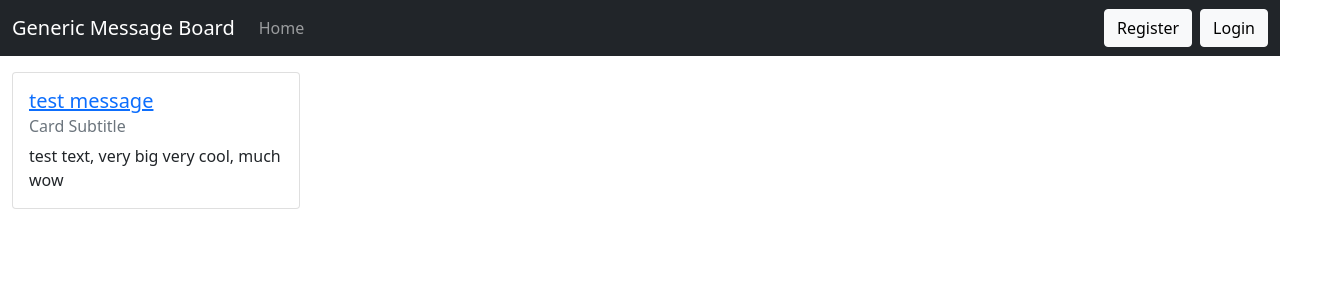
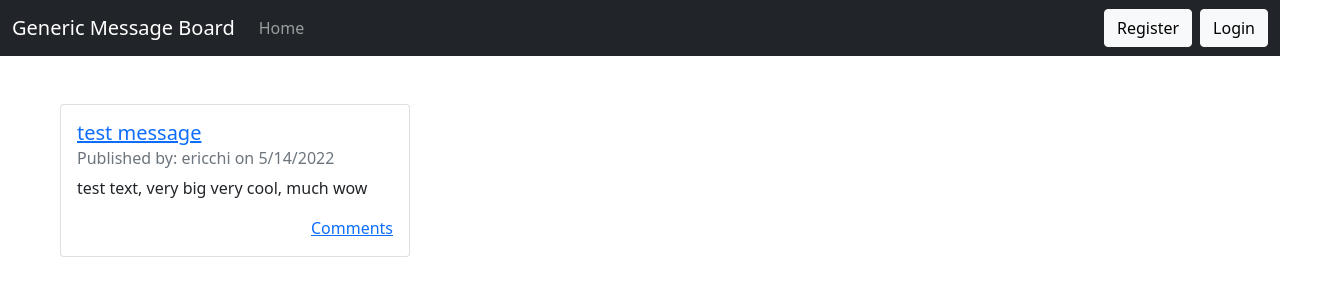
Before and after one commit to ericchi00/blog-frontend, a React (Create React App) app: page / in a window 1280 px wide. Shown: the top 300 px of the page, 1328 px wide, since content can reach past the window. Built offline with nearby package versions, Linux system fonts and the light colour scheme.

Commit message:
made card larger & added in name/date

```diff
--- a/src/components/Homepage/Home.js
+++ b/src/components/Homepage/Home.js
@@ -17,8 +17,8 @@ const Home = () => {
 				_id: Math.random() * 3,
 				title: 'test message',
 				text: 'test text, very big very cool, much wow',
-				timestamp: '5/14/2022',
-				useranme: 'date',
+				date: '5/14/2022',
+				username: 'ericchi',
 				comments: [
 					{
 						name: 'test comment',
@@ -41,18 +41,21 @@ const Home = () => {
 
 	return (
 		<>
-			<Container fluid className="justify-content-center mt-3">
+			<Container fluid className="m-5">
 				{posts.map((post, i) => {
 					return (
-						<Card key={post._id} style={{ width: '18rem' }}>
+						<Card key={post._id} style={{ width: '350px' }}>
 							<Card.Body>
 								<Card.Title>
 									<Card.Link href="">{post.title}</Card.Link>
 								</Card.Title>
 								<Card.Subtitle className="mb-2 text-muted">
-									Card Subtitle
+									Published by: {post.username} on {post.date}
 								</Card.Subtitle>
 								<Card.Text>{post.text}</Card.Text>
+								<Card.Link href="" className="float-end">
+									Comments
+								</Card.Link>
 							</Card.Body>
 						</Card>
 					);
```
